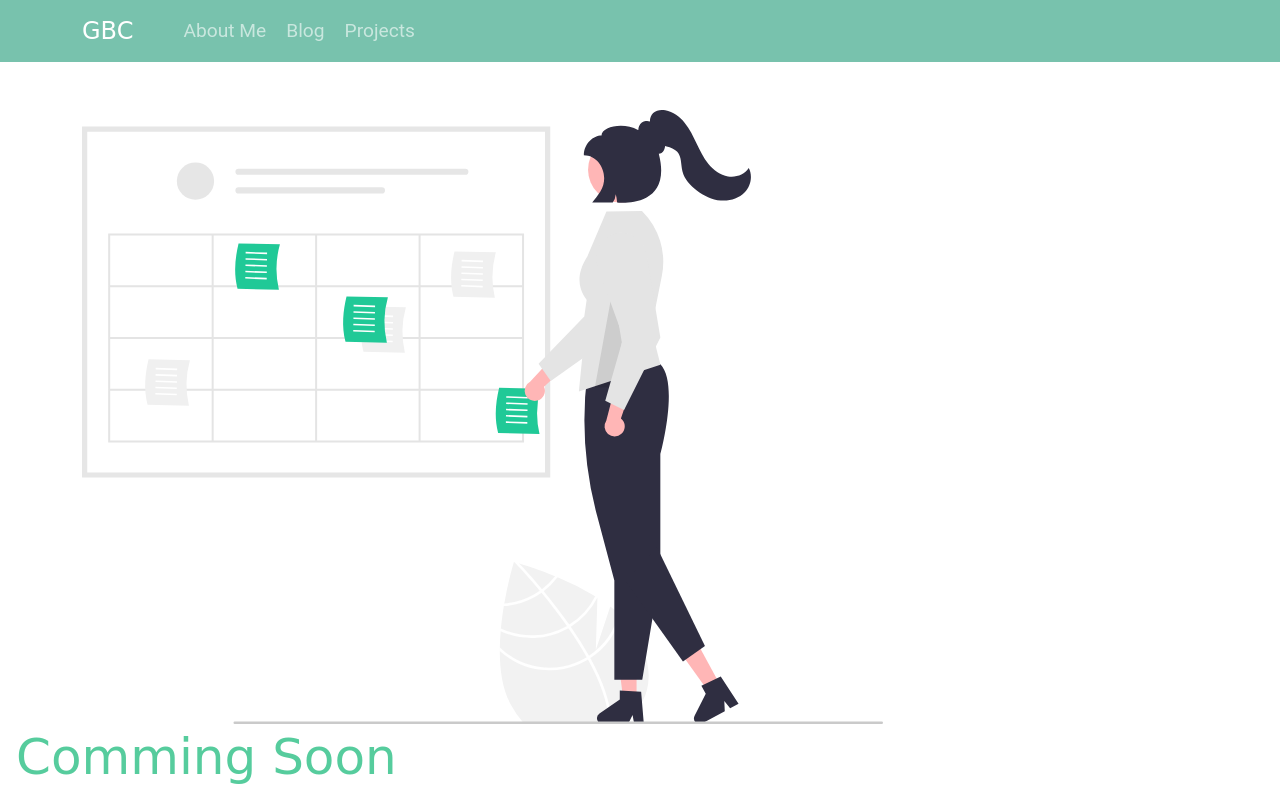
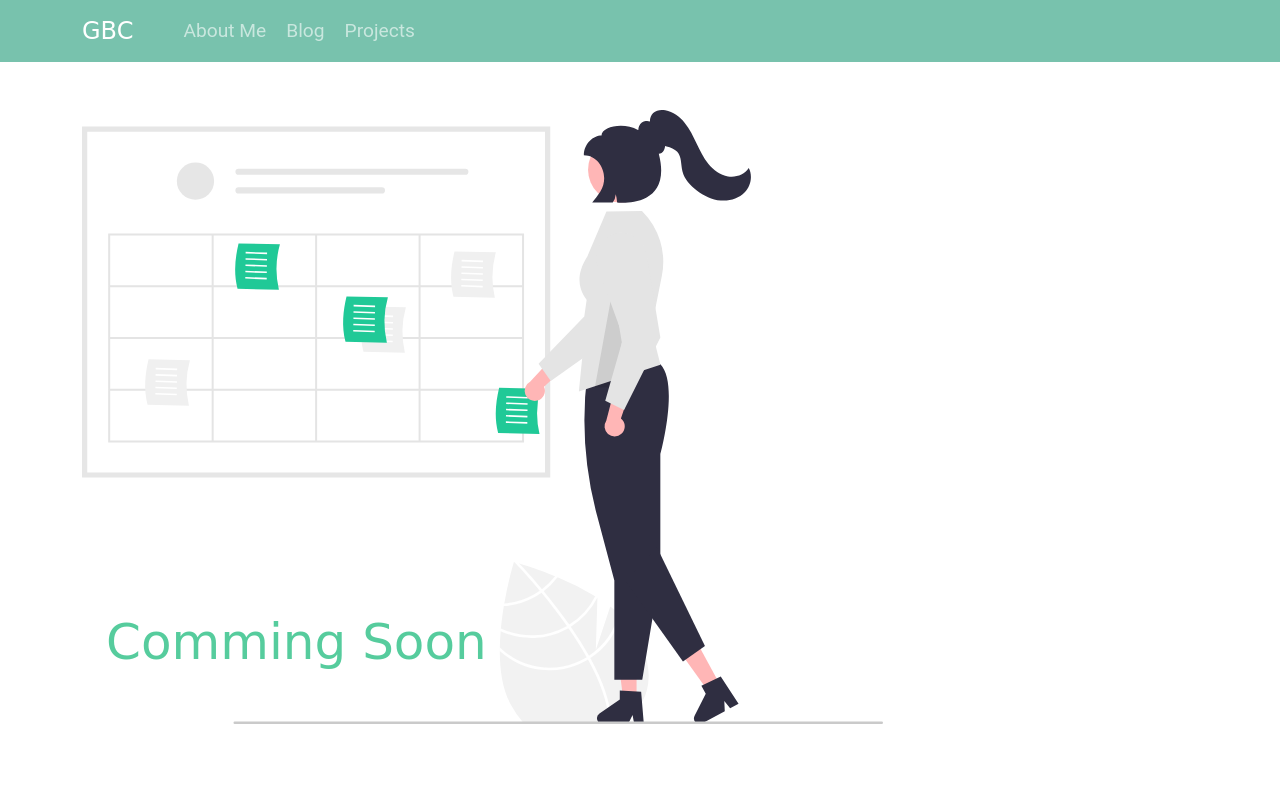
Before and after one commit to Isabela192/Potato_Site, a plain HTML site: page comming_soon.html in a window 1280 px wide. Drawn offline with nearby package versions, Linux system fonts and the light colour scheme; a web font is replaced by a local one.

Commit message:
Update for comming soon

```diff
--- a/CSS/style.css
+++ b/CSS/style.css
@@ -32,6 +32,6 @@
 
 .centered {
     position: absolute;
-    bottom: 5px;
-    left: 16px;
+    bottom: 120px;
+    left: 106px;
 }
```
